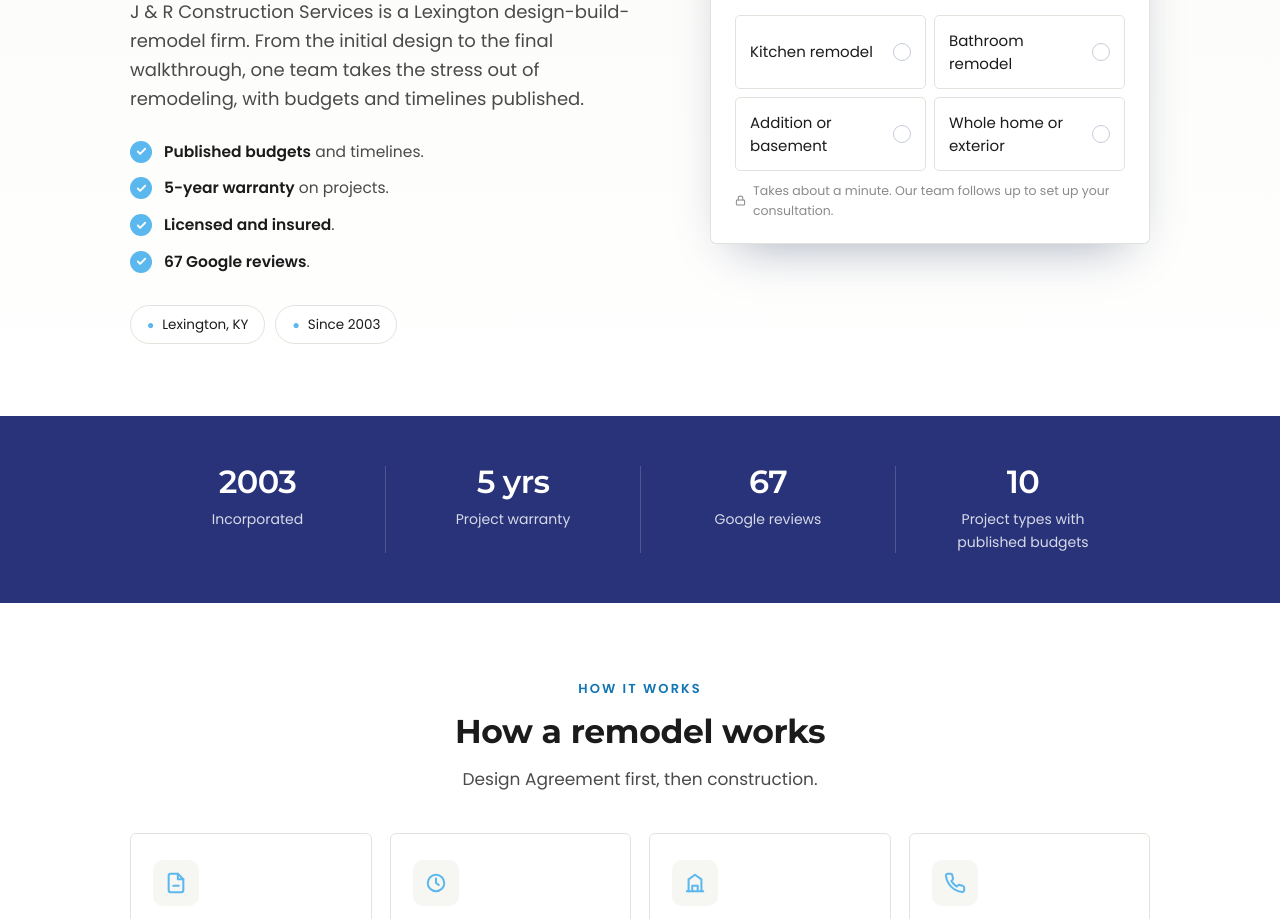
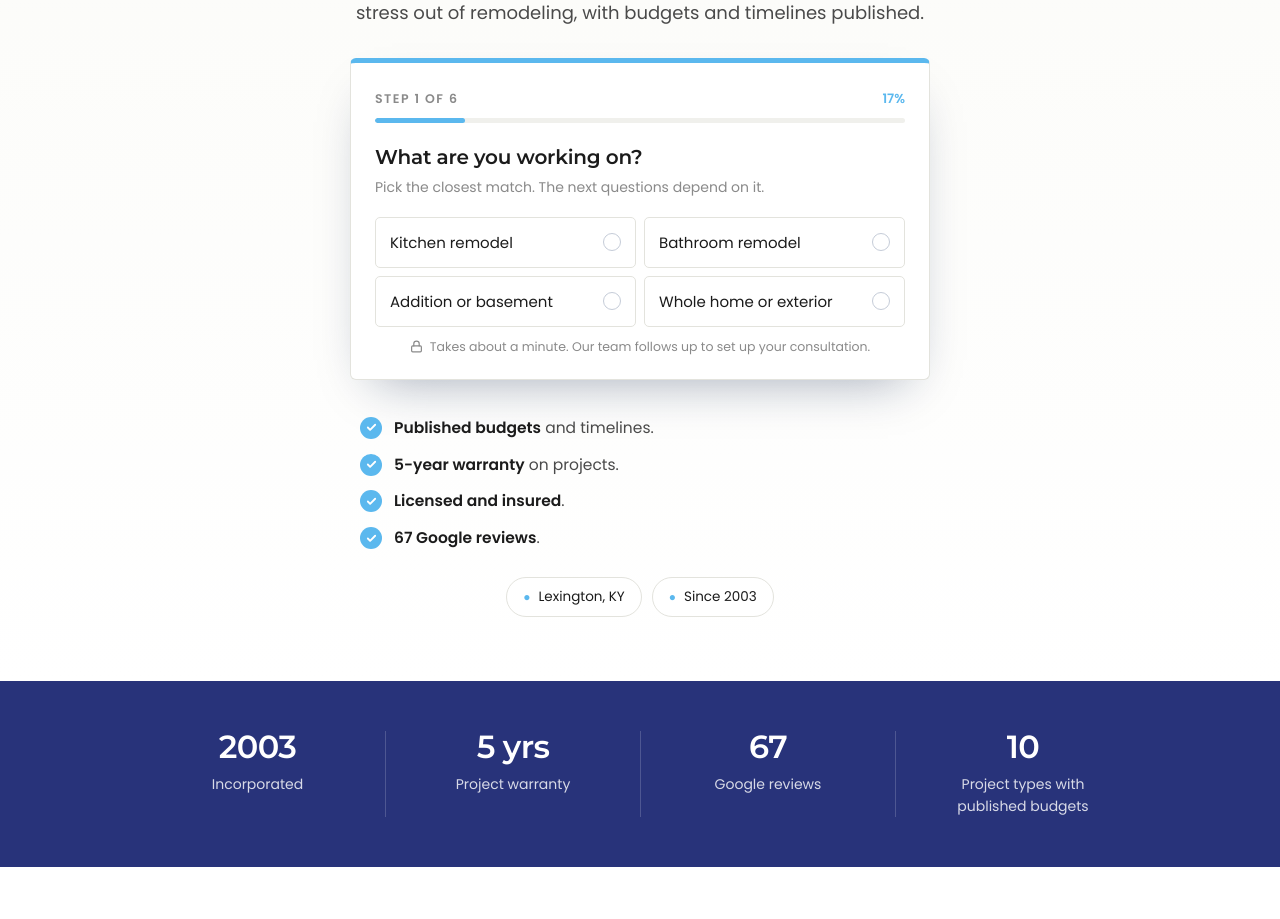
Before and after one commit to sheafox1/j-and-r-construction, a plain HTML site: page index.html in a window 1280 px wide. Shown: the part 307-1226 px from the top of the page. Drawn offline with Linux system fonts and the light colour scheme.

Commit message:
Centered application form and cash referral reward
Co-Authored-By: Claude Sonnet 5.5 <noreply@anthropic.com>

```diff
--- a/index.html
+++ b/index.html
@@ -240,6 +240,15 @@
   .awards { display:flex; flex-wrap:wrap; gap:14px; align-items:center; justify-content:center; margin-top:16px; }
   .awards img { height: 64px; width:auto; background: var(--navy); border-radius: 8px; padding: 8px 12px; }
   .opts.one { grid-template-columns: 1fr; }
+
+  /* centered hero (Shea 2026-11-17): headline, sub-headline, the form in the middle, information below */
+  .hero-c { text-align: center; padding-top: 52px; padding-bottom: 64px; }
+  .hero-c h1 { max-width: 26ch; margin: 0 auto 16px; text-wrap: balance; }
+  .hero-c .lede { margin: 0 auto 30px; max-width: 56ch; }
+  .hero-c .lab { margin-left: auto; margin-right: auto; }
+  .card-c { max-width: 580px; margin: 0 auto 36px; text-align: left; }
+  .ticks-c { max-width: 560px; margin: 0 auto 26px; text-align: left; }
+  .badges-c { justify-content: center; }
   .hrow .brand { height: 70px !important; width: auto; }
   .flogo { height: 80px !important; width: auto; background:none !important; padding:0 !important; }
   footer { background: #28337A !important; }
@@ -267,25 +276,11 @@
 </header>
 
 <div class="hero-wrap">
-<div class="inner hero">
-  <div class="hgrid">
-    <div>
+<div class="inner hero hero-c">
   <p class="lab">Kitchens &middot; Baths &middot; Basements &middot; Additions &middot; Lexington, KY</p>
   <h1>We make the process <em>easy.</em></h1>
   <p class="lede">J & R Construction Services is a Lexington design-build-remodel firm. From the initial design to the final walkthrough, one team takes the stress out of remodeling, with budgets and timelines published.</p>
-      <ul class="ticks">
-        <li><span class="ck"><svg width="11" height="11" viewBox="0 0 24 24" fill="none" stroke="#fff" stroke-width="4" stroke-linecap="round" stroke-linejoin="round"><path d="M20 6 9 17l-5-5"/></svg></span><span><b>Published budgets</b> and timelines.</span></li>
-        <li><span class="ck"><svg width="11" height="11" viewBox="0 0 24 24" fill="none" stroke="#fff" stroke-width="4" stroke-linecap="round" stroke-linejoin="round"><path d="M20 6 9 17l-5-5"/></svg></span><span><b>5-year warranty</b> on projects.</span></li>
-        <li><span class="ck"><svg width="11" height="11" viewBox="0 0 24 24" fill="none" stroke="#fff" stroke-width="4" stroke-linecap="round" stroke-linejoin="round"><path d="M20 6 9 17l-5-5"/></svg></span><span><b>Licensed and insured</b>.</span></li>
-        <li><span class="ck"><svg width="11" height="11" viewBox="0 0 24 24" fill="none" stroke="#fff" stroke-width="4" stroke-linecap="round" stroke-linejoin="round"><path d="M20 6 9 17l-5-5"/></svg></span><span><b>67 Google reviews</b>.</span></li>
-      </ul>
-      <div class="badges">
-        <span class="badge"><i>&#9679;</i> Lexington, KY</span>
-        <span class="badge"><i>&#9679;</i> Since 2003</span>
-      </div>
-    </div>
-
-    <div class="card">
+  <div class="card card-c">
     <div class="ctop"><span class="cstep" id="stepLab">Step 1 of 6</span><span class="cpct" id="pct">17%</span></div>
     <div class="track"><div class="fill" id="fill"></div></div>
     <div id="stage"></div>
@@ -295,6 +290,15 @@
       Takes about a minute. Our team follows up to set up your consultation.
     </div>
   </div>
+  <ul class="ticks ticks-c">
+        <li><span class="ck"><svg width="11" height="11" viewBox="0 0 24 24" fill="none" stroke="#fff" stroke-width="4" stroke-linecap="round" stroke-linejoin="round"><path d="M20 6 9 17l-5-5"/></svg></span><span><b>Published budgets</b> and timelines.</span></li>
+        <li><span class="ck"><svg width="11" height="11" viewBox="0 0 24 24" fill="none" stroke="#fff" stroke-width="4" stroke-linecap="round" stroke-linejoin="round"><path d="M20 6 9 17l-5-5"/></svg></span><span><b>5-year warranty</b> on projects.</span></li>
+        <li><span class="ck"><svg width="11" height="11" viewBox="0 0 24 24" fill="none" stroke="#fff" stroke-width="4" stroke-linecap="round" stroke-linejoin="round"><path d="M20 6 9 17l-5-5"/></svg></span><span><b>Licensed and insured</b>.</span></li>
+        <li><span class="ck"><svg width="11" height="11" viewBox="0 0 24 24" fill="none" stroke="#fff" stroke-width="4" stroke-linecap="round" stroke-linejoin="round"><path d="M20 6 9 17l-5-5"/></svg></span><span><b>67 Google reviews</b>.</span></li>
+  </ul>
+  <div class="badges badges-c">
+        <span class="badge"><i>&#9679;</i> Lexington, KY</span>
+        <span class="badge"><i>&#9679;</i> Since 2003</span>
   </div>
 </div>
 </div>
```
Also changed, not shown: referral/index.html (+5 -5 lines). Lines whose indentation alone changed are shown as unchanged.
